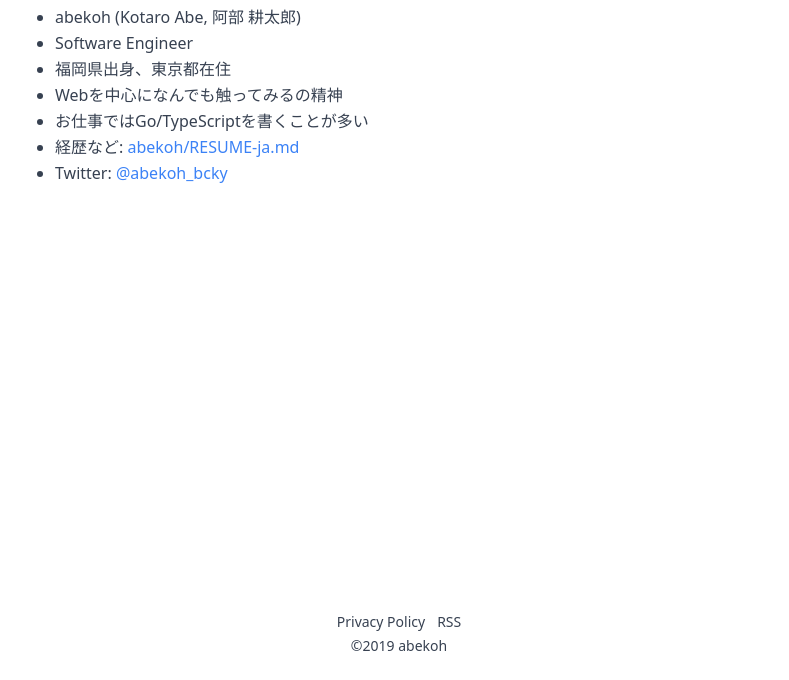
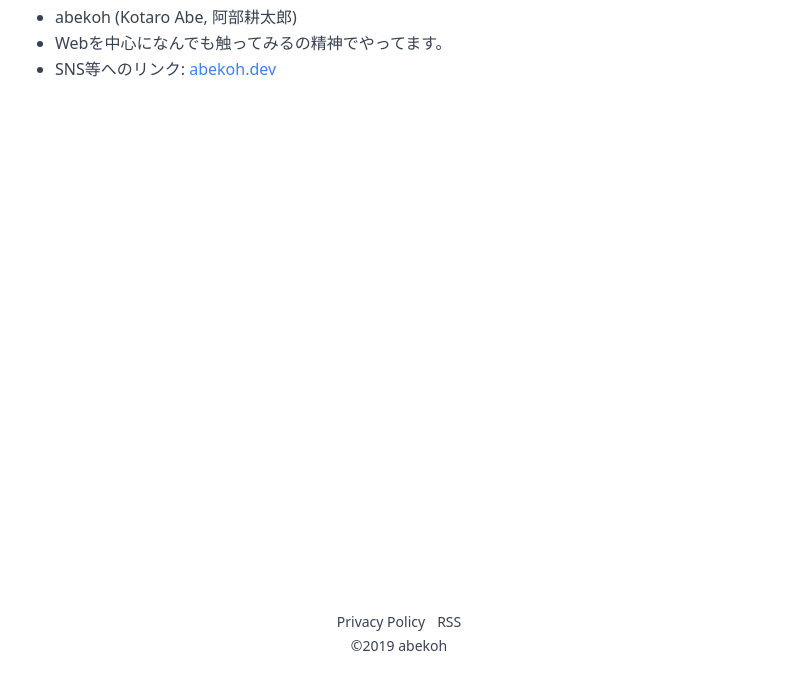
Before and after one commit to abekoh/blog-v3, an Astro site: page /profile in a window 1280 px wide. Shown: the part 120-800 px from the top of the page, without its empty margins (241-1030 px from the left). Built offline with nearby package versions, Linux system fonts and the light colour scheme; Astro itself is replaced by a stand-in of ours.

Commit message:
update profile

```diff
--- a/src/pages/profile.astro
+++ b/src/pages/profile.astro
@@ -7,27 +7,9 @@ import { BLOG_TITLE } from "../constraint";
   <div class="py-6">
     <h1 class="text-lg font-bold text-gray-900 leading-loose">Profile</h1>
     <ul class="pl-6 list-disc list-outside leading-relaxed text-gray-700">
-      <li>abekoh (Kotaro Abe, 阿部 耕太郎)</li>
-      <li>Software Engineer</li>
-      <li>福岡県出身、東京都在住</li>
-      <li>Webを中心になんでも触ってみるの精神</li>
-      <li>お仕事ではGo/TypeScriptを書くことが多い</li>
-      <li>
-        経歴など: <a
-          href="https://github.com/abekoh/abekoh/blob/main/RESUME-ja.md"
-          class="text-blue-500 hover:underline"
-        >
-          abekoh/RESUME-ja.md
-        </a>
-      </li>
-      <li>
-        Twitter: <a
-          href="https://twitter.com/abekoh_bcky"
-          class="text-blue-500 hover:underline"
-        >
-          @abekoh_bcky
-        </a>
-      </li>
+      <li>abekoh (Kotaro Abe, 阿部耕太郎)</li>
+      <li>Webを中心になんでも触ってみるの精神でやってます。</li>
+      <li>SNS等へのリンク: <a href="abekoh.dev" class="text-blue-500 hover:underline">abekoh.dev</a></li>
     </ul>
   </div>
 </BaseLayout>
```
